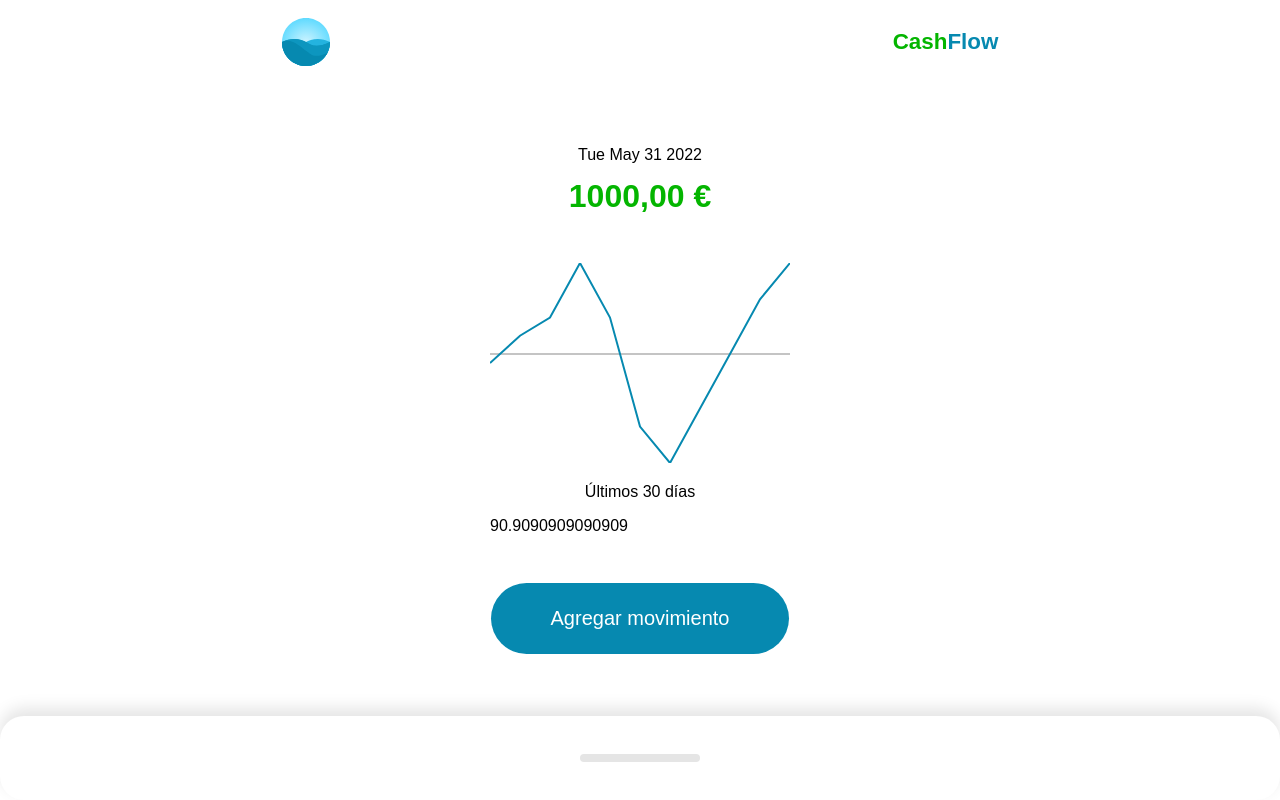
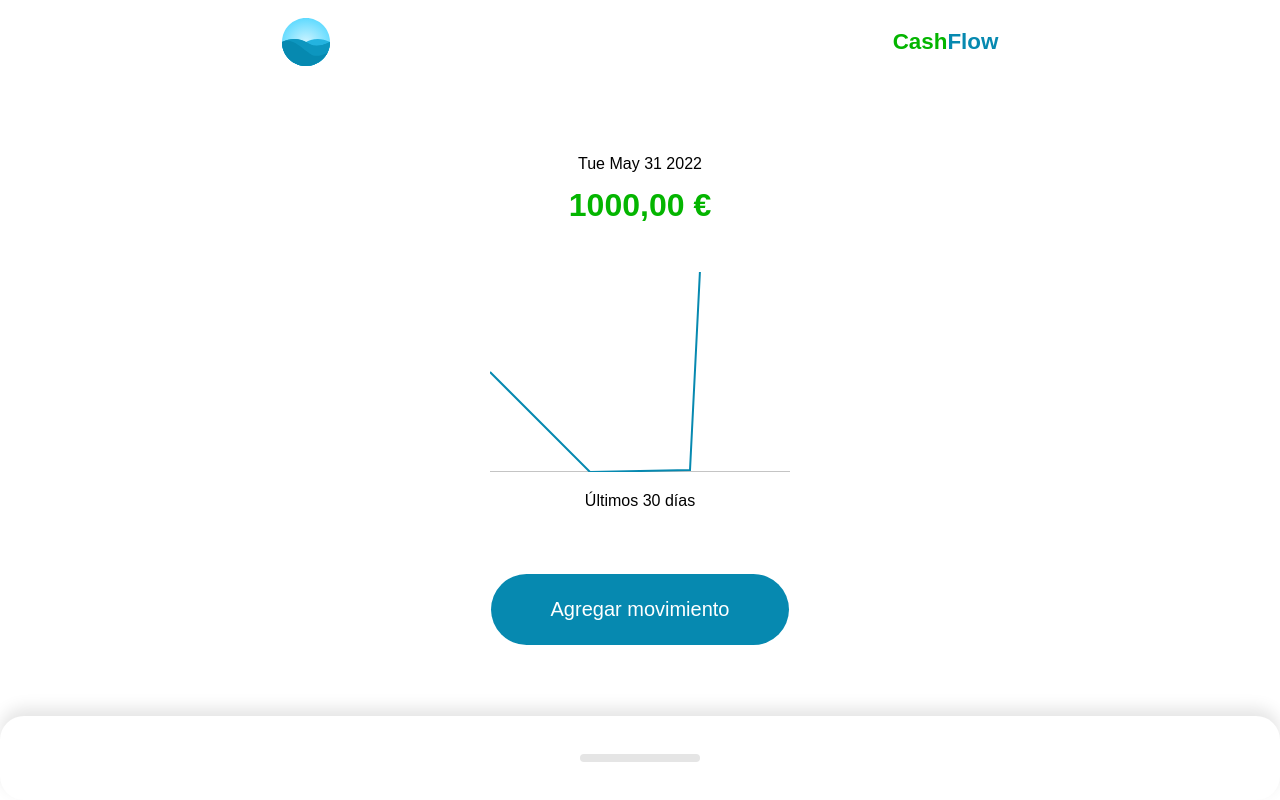
Before and after one commit to jordicher/intro-vue, a Vue app in the folder cashflow/: page / in a window 1280 px wide. Built offline with nearby package versions, Linux system fonts and the light colour scheme.

Commit message:
create miniVue

```diff
--- a/cashflow/src/components/Action.vue
+++ b/cashflow/src/components/Action.vue
@@ -1,4 +1,5 @@
 <template>
+  <div>
     <button @click="showModal = true">Agregar movimiento</button>
     <teleport to="#app">
       <Modal v-show="showModal" @close="showModal = false">
@@ -31,10 +32,11 @@
         </form>
       </Modal>
     </teleport>
+  </div>
 </template>
 
 <script setup>
-import { ref } from "vue";
+import { ref, defineEmits } from "vue";
 import Modal from "./Modal.vue";
 const showModal = ref(false);
 const title = ref("");
--- a/cashflow/src/components/Home.vue
+++ b/cashflow/src/components/Home.vue
@@ -26,6 +26,7 @@
 </template>
 
 <script setup>
+import { computed } from "vue";
 import Layout from "./Layout.vue";
 import Header from "./Header.vue";
 import Resume from "./resume/Resume.vue";
@@ -34,8 +35,6 @@ import Action from "./Action.vue";
 import Graphic from "./resume/Graphic.vue";
 
 const amount = null;
-const amounts = [100, 200, 500, 200, -400, -600, -300, 0, 300, 500];
-const date = new Date().toDateString();
 
 const movements = [
   {
@@ -43,30 +42,51 @@ const movements = [
     title: "Movimiento",
     description: "Deposito de salario",
     amount: "1000",
+    time: new Date("10/05/2022"),
   },
   {
     id: 2,
     title: "Movimiento 1",
     description: "Deposito de honorarios",
     amount: "500",
+    time: new Date("10/05/2022"),
   },
   {
     id: 3,
     title: "Movimiento 3",
     description: "Comida",
-    amount: "-100",
+    amount: "100",
+    time: new Date("10/05/2022"),
   },
   {
     id: 4,
     title: "Movimiento 4",
     description: "Colegiatura",
-    amount: "1000",
+    amount: "500",
+    time: new Date("13/05/2022"),
   },
   {
     id: 5,
     title: "Movimiento 5",
     description: "Reparación equipo",
     amount: "1000",
+    time: new Date("15/05/2022"),
   },
 ];
+const date = new Date().toDateString();
+
+const amounts = computed(() => {
+  const today = new Date();
+  const oldDate = today.setDate(today.getDate() - 30);
+  const lastDays = movements
+    .filter((m) => m.time > oldDate)
+    .map((m) => m.amount);
+
+  return lastDays.map((m, i) => {
+    const lastMovements = lastDays.slice(0, i);
+    return lastMovements.reduce((suma, movement) => {
+      return suma + movement;
+    }, 0);
+  });
+});
 </script>
--- a/cashflow/src/components/resume/Graphic.vue
+++ b/cashflow/src/components/resume/Graphic.vue
@@ -31,7 +31,6 @@
       />
     </svg>
     <p>Últimos 30 días</p>
-    <div>{{ zero }}</div>
   </div>
 </template>
 
```
Also changed, not shown: 2 other files (tests, documents, lock files or other folders). Lines whose indentation alone changed are shown as unchanged.
